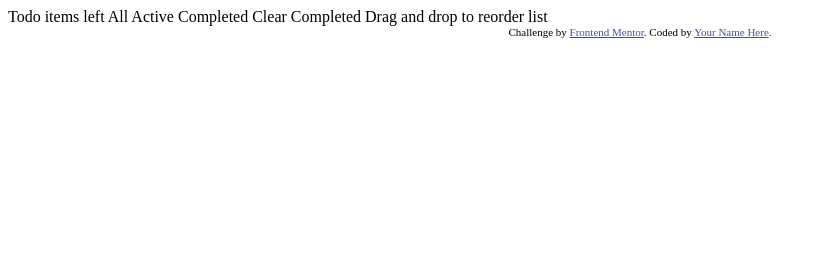
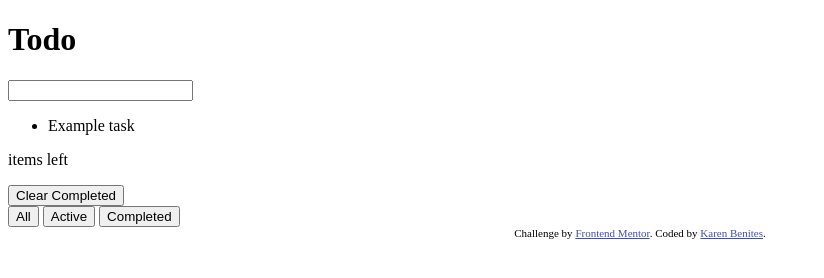
Before and after one commit to Karen-Benites/todo-app-main, a plain HTML site: page index.html in a window 1280 px wide. Shown: the whole page, without its empty margins (0-824 px from the left). Drawn offline with Linux system fonts and the light colour scheme.

Commit message:
basic html structure

```diff
--- /dev/null
+++ b/assets/style.css
@@ -0,0 +1,32 @@
+:root{
+    /* Primary Colors */
+    --Bright-Blue: hsl(220, 98%, 61%);
+    --Check-Background:linear-gradient(90deg, rgba(2,0,36,1) 0%, rgba(9,9,121,1) 35%, rgba(0,212,255,1) 100%);
+
+    /* hsl(192, 100%, 67%) to hsl(280, 87%, 65%) */
+
+    /* Neutral */
+    /* Light theme */
+    --Very-Light-Gray: hsl(0, 0%, 98%);
+    --Very-Light-Grayish-Blue: hsl(236, 33%, 92%);
+    --Light-Grayish-Blue: hsl(233, 11%, 84%);
+    --Dark-Grayish-Blue: hsl(236, 9%, 61%);
+    --Very-Dark-Grayish-Blue: hsl(235, 19%, 35%);
+
+    /* Dark Theme */
+    --Very-Dark-Blue: hsl(235, 21%, 11%);
+    --Very-Dark-Desaturated-Blue: hsl(235, 24%, 19%);
+    --Light-Grayish-Blue: hsl(234, 39%, 85%);
+    --Light-Grayish-Blue-hover: hsl(236, 33%, 92%);
+    --Dark--Grayish-Blue: hsl(234, 11%, 52%);
+    --Very-Dark-Grayish-Blue: hsl(233, 14%, 35%);
+    --Very-Dark-Grayish-Blue: hsl(237, 14%, 26%);
+
+    /* fonts */
+    --body-font-size: 18px;
+    --bold: 700;
+    --normal: 400;
+}
+
+.attribution { font-size: 11px; text-align: center; }
+.attribution a { color: hsl(228, 45%, 44%); }
--- a/index.html
+++ b/index.html
@@ -2,35 +2,40 @@
 <html lang="en">
 <head>
   <meta charset="UTF-8">
-  <meta name="viewport" content="width=device-width, initial-scale=1.0"> <!-- displays site properly based on user's device -->
-
+  <meta name="viewport" content="width=device-width, initial-scale=1.0">
   <link rel="icon" type="image/png" sizes="32x32" href="./images/favicon-32x32.png">
-
+  <link rel="preconnect" href="https://fonts.googleapis.com">
+  <link rel="preconnect" href="https://fonts.gstatic.com" crossorigin>
+  <link href="https://fonts.googleapis.com/css2?family=Josefin+Sans:ital,wght@0,100..700;1,100..700&display=swap"
+    rel="stylesheet">
+  <link rel="stylesheet" href="./assets/style.css">
   <title>Frontend Mentor | Todo app</title>
-
-  <!-- Feel free to remove these styles or customise in your own stylesheet 👍 -->
-  <style>
-    .attribution { font-size: 11px; text-align: center; }
-    .attribution a { color: hsl(228, 45%, 44%); }
-  </style>
 </head>
 <body>
-
-  Todo
-
-  <!-- Add dynamic number --> items left
-
-  All
-  Active
-  Completed
-
-  Clear Completed
-
-  Drag and drop to reorder list
-
-  <div class="attribution">
+  <header>
+    <h1>Todo</h1>
+  </header>
+  <main>
+    <input type="text">
+    <section>
+      <ul>
+        <li>Example task</li>
+      </ul>
+      <div>
+          <p><!-- Add dynamic number --> items left</p>
+          <button>Clear Completed</button>
+          <!-- Drag and drop to reorder list -->
+      </div>
+    </section>
+    <section>
+      <button>All</button>
+      <button>Active</button>
+      <button>Completed</button>
+    </section>
+  </main>
+  <footer class="attribution">
     Challenge by <a href="https://www.frontendmentor.io?ref=challenge" target="_blank">Frontend Mentor</a>.
-    Coded by <a href="#">Your Name Here</a>.
-  </div>
+    Coded by <a href="#">Karen Benites</a>.
+  </footer>
 </body>
 </html>
```
Also changed, not shown: main.js (added).
